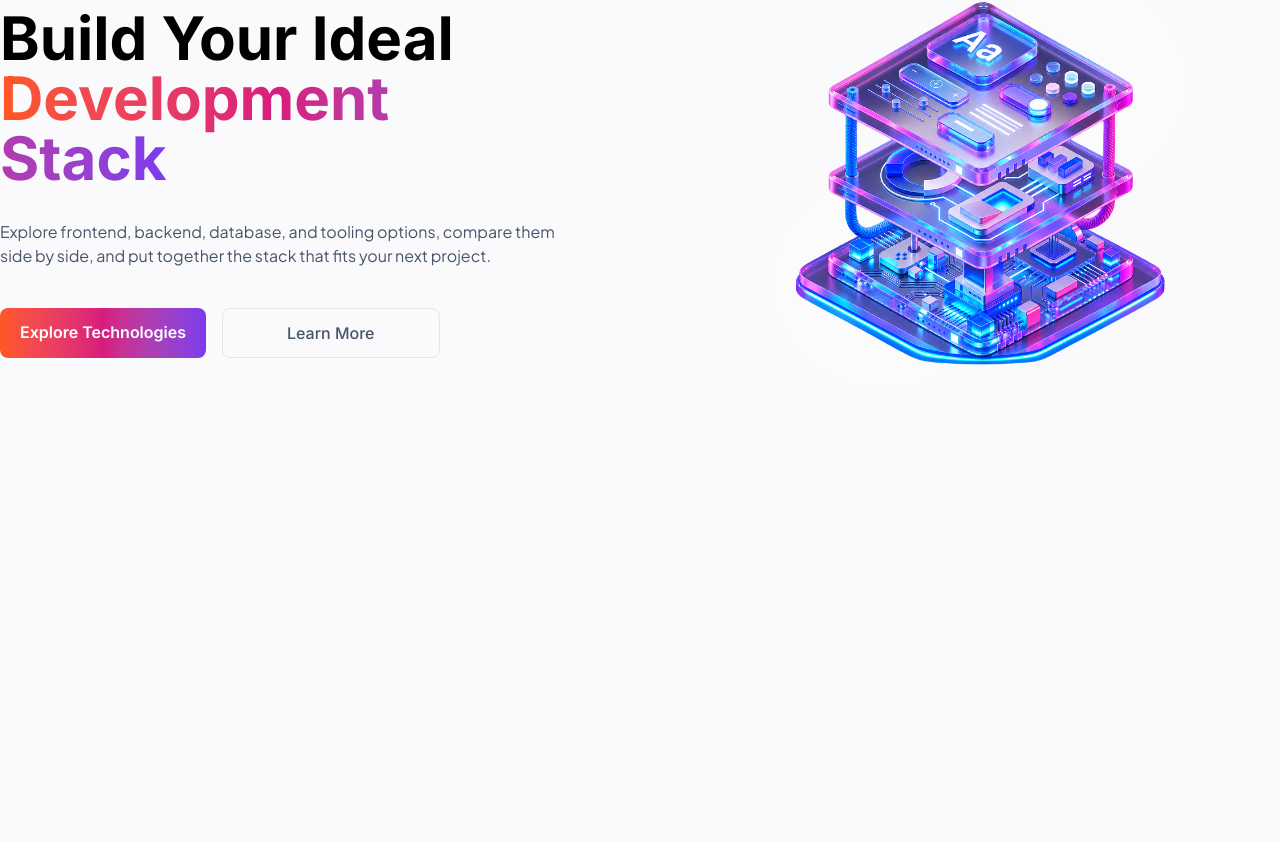
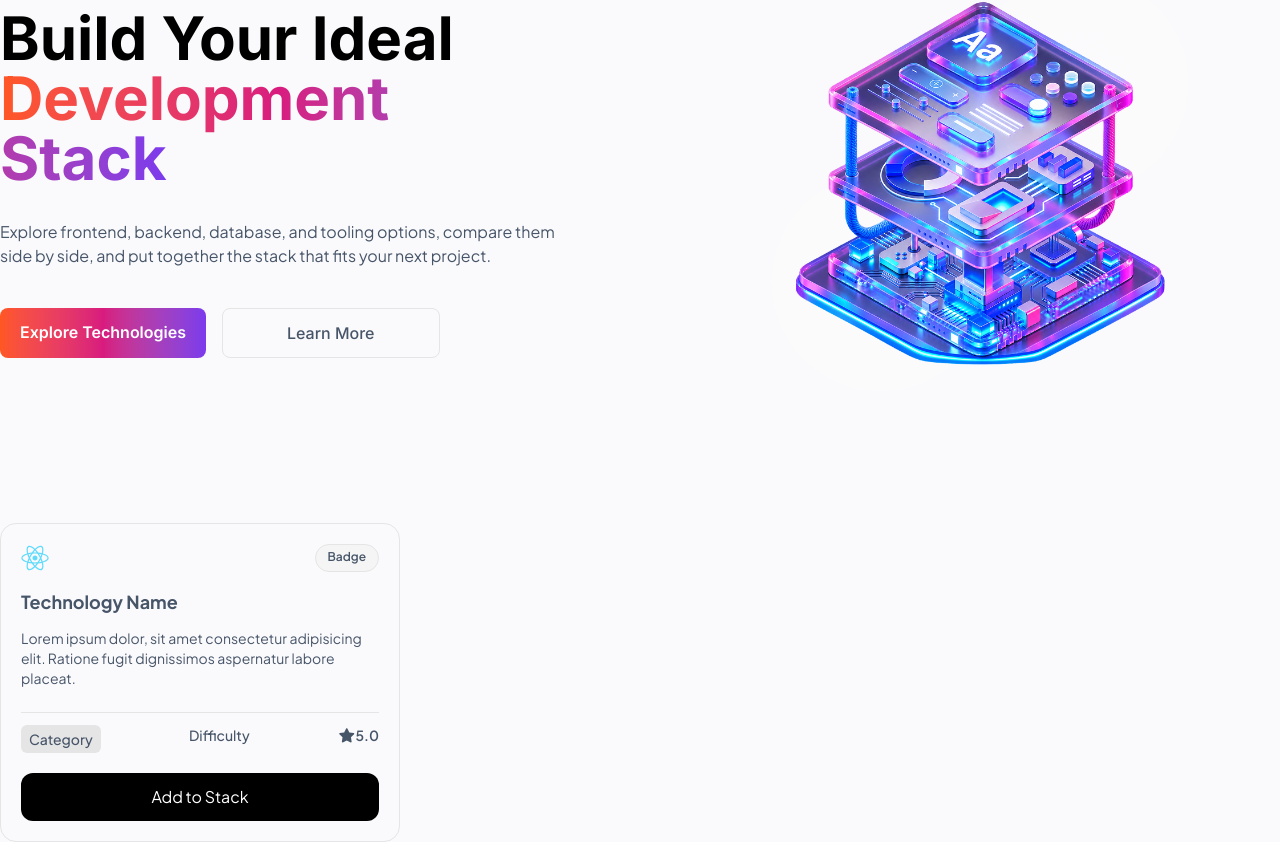
Before and after one commit to Aminul-Islam7/A05-DevStack-B14-PH, a React (Vite) app: page / in a window 1280 px wide. Shown: the part 231-1073 px from the top of the page. Before the commit the page ends 800 px from the top, so only its background shows below. Built offline with nearby package versions, Linux system fonts and the light colour scheme.

Commit message:
feat: implement TechCard component and update Hero section structure

```diff
--- a/src/App.tsx
+++ b/src/App.tsx
@@ -1,3 +1,4 @@
+import TechCard from './components/cards/TechCard';
 import Navbar from './components/layout/Navbar';
 import Hero from './components/sections/Hero';
 
@@ -6,6 +7,7 @@ function App() {
 		<>
 			<Navbar></Navbar>
 			<Hero></Hero>
+			<TechCard></TechCard>
 		</>
 	);
 }
--- a/src/components/cards/TechCard.tsx
+++ b/src/components/cards/TechCard.tsx
@@ -0,0 +1,26 @@
+import { FontAwesomeIcon } from '@fortawesome/react-fontawesome';
+import { faStar } from '@fortawesome/free-solid-svg-icons';
+import icon from '../../assets/icons/React.svg';
+
+export default function TechCard() {
+	return (
+		<article className="border border-neutral-200 p-5 max-w-100 rounded-2xl space-y-3">
+			<div className="flex justify-between">
+				<img className="max-w-12" src={icon} alt="" />
+				<div className="px-3 py-1 border border-neutral-200 bg-neutral-100 rounded-4xl font-semibold text-xs">Badge</div>
+			</div>
+			<h3 className="text-lg font-bold mt-4">Technology Name</h3>
+			<p className="text-sm">Lorem ipsum dolor, sit amet consectetur adipisicing elit. Ratione fugit dignissimos aspernatur labore placeat.</p>
+			<hr className="border-neutral-200 mt-6" />
+			<div className="flex justify-between text-sm">
+				<p className="bg-neutral-200 text-[#475569] rounded-md px-2 py-1 font-medium">Category</p>
+				<p className="font-medium">Difficulty</p>
+				<p className="font-semibold text-[#475569]">
+					<FontAwesomeIcon icon={faStar} />
+					5.0
+				</p>
+			</div>
+			<button className="bg-black text-white w-full p-3 rounded-xl mt-2">Add to Stack</button>
+		</article>
+	);
+}
--- a/src/components/sections/Hero.tsx
+++ b/src/components/sections/Hero.tsx
@@ -3,7 +3,7 @@ import heroImage from '../../assets/hero-image.png';
 export default function Hero() {
 	return (
 		<div className="container mx-auto flex py-10 items-center justify-between">
-			<div className="max-w-140 space-y-8">
+			<article className="max-w-140 space-y-8">
 				<h1 className="text-6xl font-display font-bold text-black">
 					Build Your Ideal <span className="text-brand-gradient">Development Stack</span>
 				</h1>
@@ -16,7 +16,7 @@ export default function Hero() {
 						Learn More
 					</a>
 				</div>
-			</div>
+			</article>
 			<img src={heroImage} className="max-w-150" alt="Tech Stack Illustration" />
 		</div>
 	);
```
Also changed, not shown: src/assets/icons/React.svg (added).
